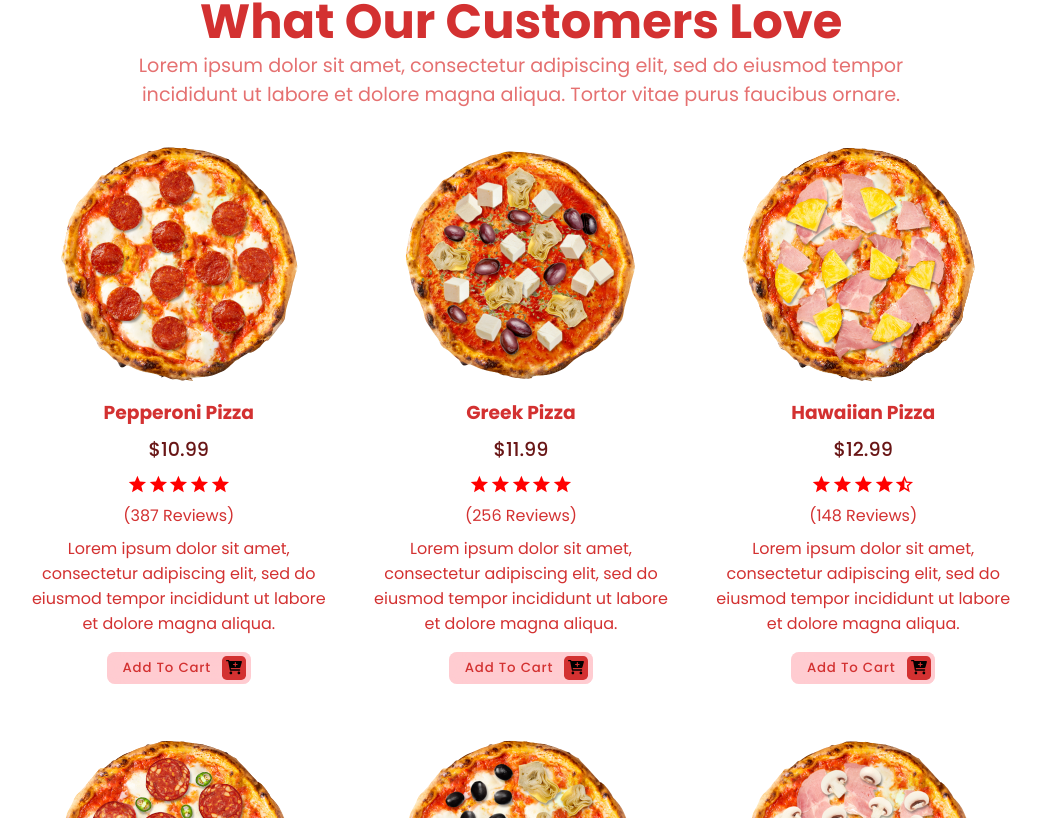
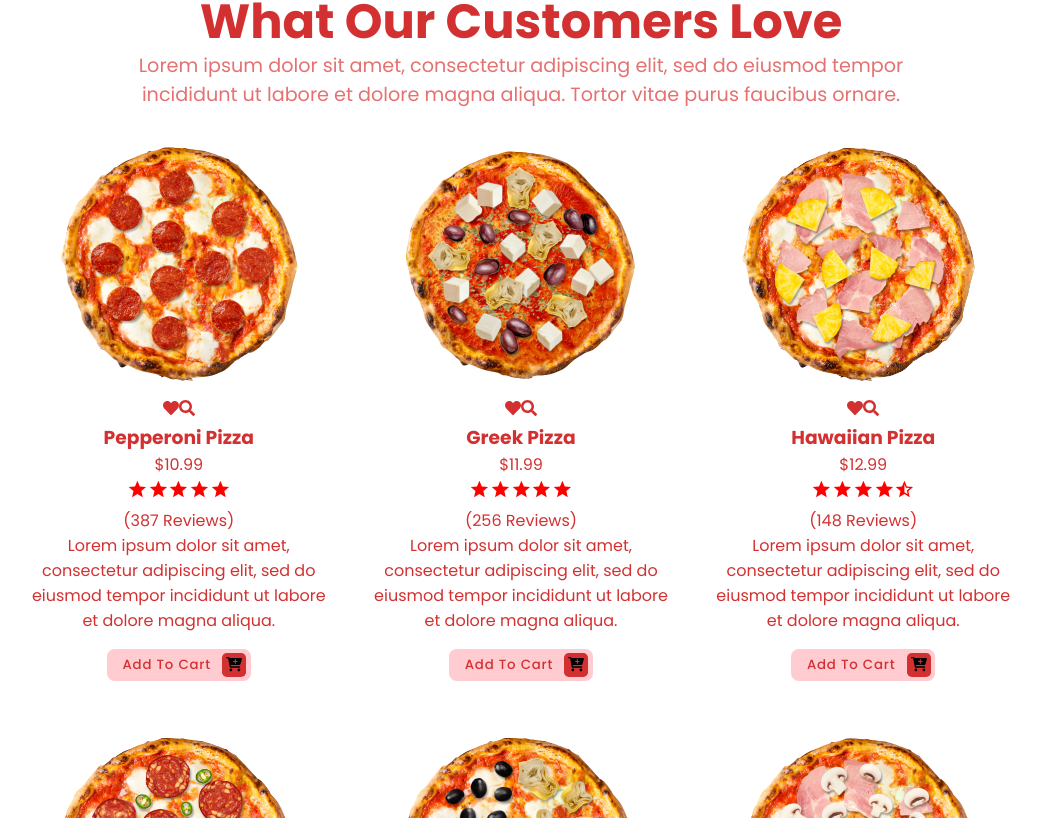
Before and after one commit to zeetaen1989/pizza-delivery, a Next.js app: page / in a window 1280 px wide. Shown: the part 882-1700 px from the top of the page, without its empty margins (119-1160 px from the left). Built offline with nearby package versions, Linux system fonts and the light colour scheme; a web font is replaced by a local one.

Commit message:
feat(classname): classname modified to container

```diff
--- a/components/elements/ProductCard/ProductCard.jsx
+++ b/components/elements/ProductCard/ProductCard.jsx
@@ -7,8 +7,8 @@
 
 const Products = ({ image, title, description, price, rating, reviews }) => {
   return (
-    <div className={styles.products}>
-      <section className={styles.products__card}>
+    <div className={styles.container}>
+      <section className={styles.container__card}>
         <figure className={styles.card__img}>
           <Image src={image} alt={title} height="250" width="250" />
         </figure>
```
